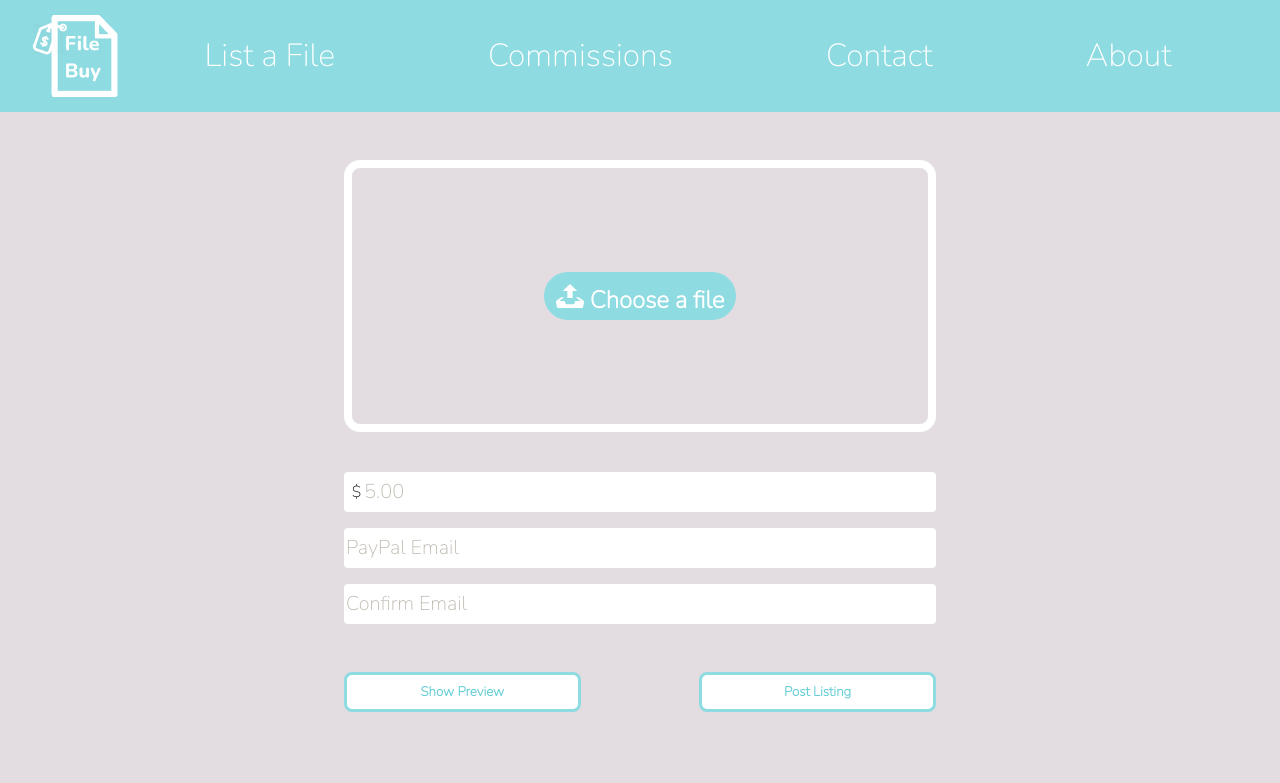
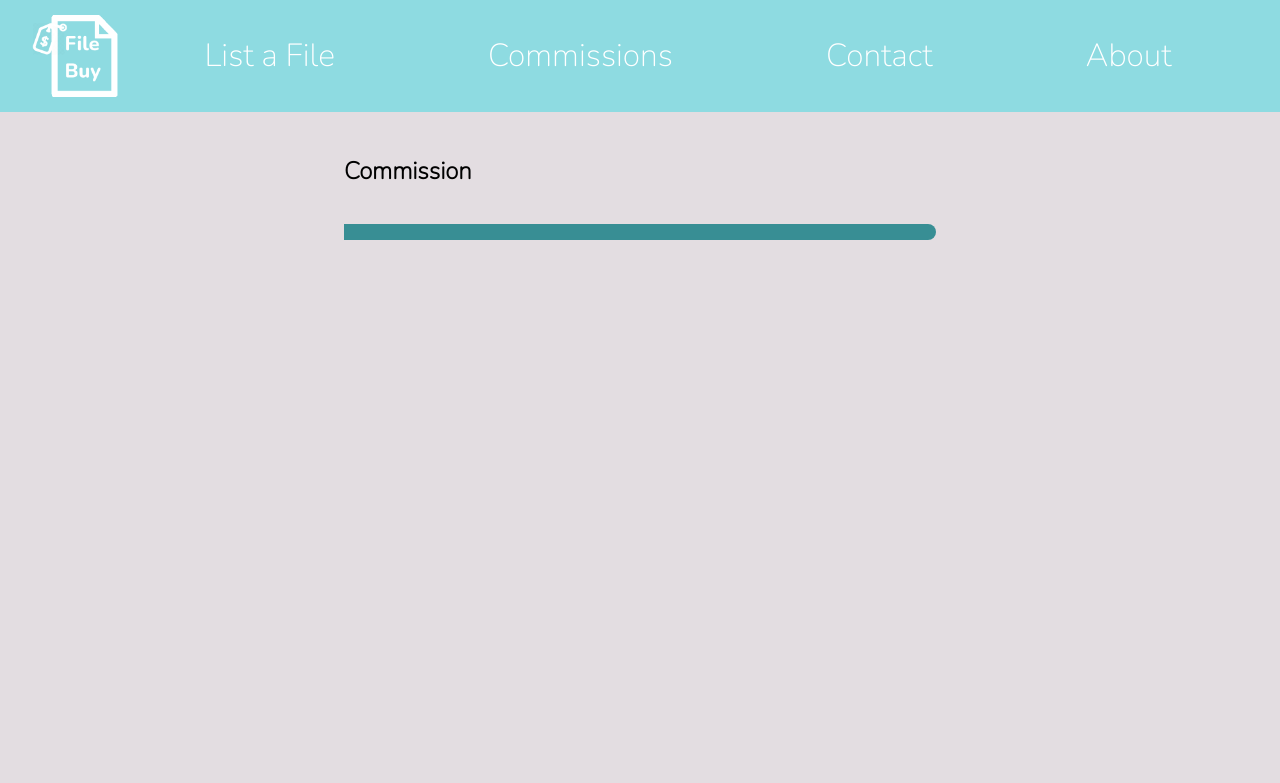
Before and after one commit to jnwjack/FileBuy, a PHP site: page /commission/index.php?commission=1 in a window 1280 px wide. Shown: the top 783 px of the page. Run offline with PHP 8.4, Linux system fonts and the light colour scheme; tables that the repository leaves empty or names only in its code hold one stand-in row (values such as "Sample post").

Commit message:
commission entry page with steps bar

```diff
--- a/commission.php
+++ b/commission/create.php
@@ -10,15 +10,15 @@
   <!-- Ensures optimal rendering on mobile devices. -->
   <meta http-equiv="X-UA-Compatible" content="IE=edge" /> <!-- Optimal Internet Explorer compatibility -->
   <link rel="stylesheet" type="text/css" href="../css/common.css">
-  <link rel="stylesheet" type="text/css" href="../css/commission.css">
+  <link rel="stylesheet" type="text/css" href="../css/commission/create.css">
 
   <link rel="icon" href="../favicon.ico?" type="image/x-icon">
 </head>
 
 <body onload="onSliderChange()">
   <?php
-    include_once('php/view/header.php');
-    include_once('php/view/side_menu.php');
+    include_once('../php/view/header.php');
+    include_once('../php/view/side_menu.php');
   ?>
 
   <form class="content" onsubmit="createCommission(event)">
--- /dev/null
+++ b/commission/index.php
@@ -0,0 +1,97 @@
+<!DOCTYPE html>
+
+<html>
+
+<head>
+  <title>File Buy</title>
+  <meta content='text/html;charset=utf-8' http-equiv='Content-Type'>
+  <meta content='utf-8' http-equiv='encoding'>
+  <meta name='viewport' content='width=device-width, initial-scale=1'>
+  <!-- Ensures optimal rendering on mobile devices. -->
+  <meta http-equiv='X-UA-Compatible' content='IE=edge' /> <!-- Optimal Internet Explorer compatibility -->
+  <link rel='stylesheet' type='text/css' href='../css/common.css'>
+  <link rel='stylesheet' type='text/css' href='../css/commission/index.css'>
+
+  <link rel='icon' href='../favicon.ico?' type='image/x-icon'>
+</head>
+
+<body>
+  <?php
+    // Add side menu and header
+    include_once('../php/view/header.php');
+    include_once('../php/view/side_menu.php');
+
+    /* commission.php
+
+      Fetches information for the commission via the supplied commission ID.
+
+    */
+    require_once('../php/database_request.php');
+
+    $db = getDatabaseObject();
+
+    $statement = $db->prepare('SELECT steps, current, email FROM commissions WHERE id=:id');
+    $statement->bindValue(':id',$_GET['commission'],PDO::PARAM_INT);
+    $statement->execute();
+    $row = $statement->fetch(PDO::FETCH_ASSOC);
+
+    if(!$row) {
+      header('Location: /error');
+      die();
+    }
+
+    $convertedArray = array(
+      'steps' => $row['steps'],
+      'current' => $row['current'],
+      'email' => $row['email']
+    );
+    $json = json_encode($convertedArray);
+  ?>
+
+  <div class="content">
+    <h2 class="content-part" id="title">
+      Commission
+    </h2>
+    <div class="content-part" id="steps-bar">
+    </div>
+  </div>
+
+  <script>
+    /*
+
+      Display the fetched commission information on the page
+
+    */
+
+    function stepsBarFragment(isCompleted) {
+      const stepsBarFragment = document.createElement('div');
+      stepsBarFragment.className = 'steps-bar-fragment';
+      stepsBarFragment.classList.toggle('completed', isCompleted);
+
+      return stepsBarFragment;
+    }
+
+    function stepsBarCircle(isCurrent) {
+      const stepsBarCircleWrapper = document.createElement('div');
+      stepsBarCircleWrapper.className = 'steps-bar-circle-wrapper';
+      const stepsBarCircle = document.createElement('div');
+      stepsBarCircle.className = 'steps-bar-circle';
+      stepsBarCircle.classList.toggle('current', isCurrent);
+      stepsBarCircleWrapper.appendChild(stepsBarCircle);
+
+      return stepsBarCircleWrapper;
+    }
+
+    const commissionData = <?php echo $json; ?>;
+    const numSteps = commissionData['steps'];
+    const current = commissionData['current'];
+    const stepsBar = document.getElementById('steps-bar');
+    stepsBar.appendChild(stepsBarFragment());
+    for(let i = 0; i < numSteps; i++) {
+      stepsBar.appendChild(stepsBarCircle(i === current - 1));
+      stepsBar.appendChild(stepsBarFragment(i < current - 1));
+    }
+
+  </script>
+</body>
+<html>
--- /dev/null
+++ b/css/commission/index.css
@@ -0,0 +1,68 @@
+
+/*
+  Steps Bar
+------------------------------------------------
+*/
+#steps-bar {
+  flex-direction: row  !important;
+  align-items: center;
+  justify-content: center;
+}
+
+.steps-bar-fragment {
+  width: 6rem;
+  height: 1rem;
+  background-color: #ffffff;
+  flex-grow: 1;
+}
+
+.steps-bar-fragment.completed {
+  animation: gradient 6s linear infinite;
+}
+
+.steps-bar-fragment:first-child {
+  border-radius: 8px 0px 0px 8px;
+}
+
+.steps-bar-fragment:last-child {
+  border-radius: 0px 8px 8px 0px;
+}
+
+.steps-bar-circle {
+  min-width: 2rem;
+  min-height: 2rem;
+  border-radius: 1rem;
+  border: 3px solid #8EDBE1;
+  background-color: #ffffff;
+}
+
+.steps-bar-circle.current {
+  min-width: 3rem;
+  min-height: 3rem;
+  border-radius: 1.5rem;
+  background-color: #8EDBE1;
+  border-color: #ffffff;
+}
+
+.steps-bar-circle-wrapper {
+  max-width: 1px;
+  overflow: visible;
+  z-index: 5;
+  display: flex;
+  flex-direction: row;
+  justify-content: center;
+}
+
+@keyframes expand {
+  0% { width: 0% }
+  100% { width: 100% }
+}
+
+@keyframes gradient {
+  0% { background-color: #227b81; }
+  50% { background-color: #8EDBE1; }
+  100% { background-color: #227b81; }
+}
+/*
+------------------------------------------------
+*/
--- a/css/common.css
+++ b/css/common.css
@@ -277,3 +277,21 @@ input[type="text"]:focus, input[type="number"]:focus, textarea:focus {
 /*
 ------------------------------------------------
 */
+
+/*
+  Animations
+------------------------------------------------
+*/
+@keyframes expand {
+  0% { width: 0% }
+  100% { width: 100% }
+}
+
+@keyframes gradient {
+  0% { background-color: #227b81; }
+  50% { background-color: #8EDBE1; }
+  100% { background-color: #227b81; }
+}
+/*
+------------------------------------------------
+*/
--- a/js/requests.js
+++ b/js/requests.js
@@ -43,7 +43,7 @@ function createCommission(event) {
   const formData = JSON.stringify(commissionObject);
   console.log(commissionObject);
 
-  fetch('php/create_commission.php', {
+  fetch('../php/create_commission.php', {
     method: 'POST',
     body: formData,
     header: {
--- a/php/view/header.php
+++ b/php/view/header.php
@@ -4,7 +4,7 @@
     <a href="/">
       List a File
     </a>
-    <a href="/commission.php">
+    <a href="/commission/create.php">
       Commissions
     </a>
     <a href="/contact">
--- a/php/view/side_menu.php
+++ b/php/view/side_menu.php
@@ -15,7 +15,7 @@
       <a class="content-part" href="/">
         List a File
       </a>
-      <a class="content-part" href="/commission.php">
+      <a class="content-part" href="/commission/create.php">
         Commissions
       </a>
       <a class="content-part" href="/contact">
```
Also changed, not shown: css/commission/create.css (renamed from css/commission.css).
